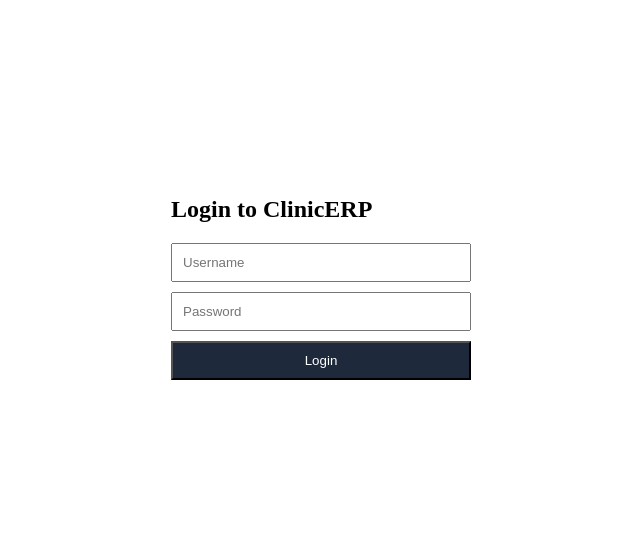
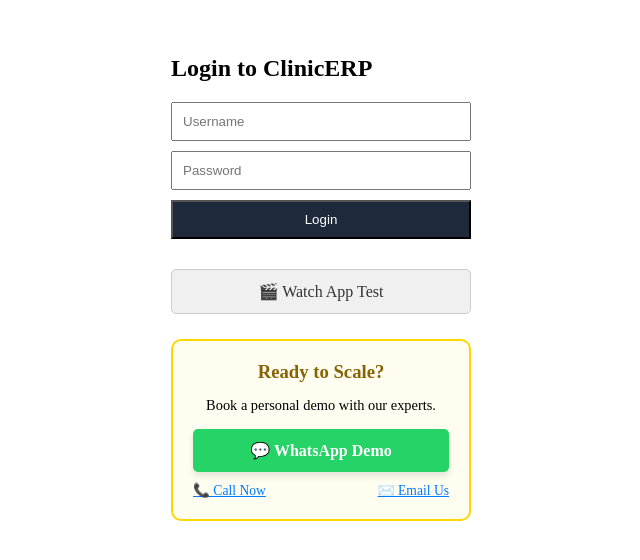
Before and after one commit to FekraSolutions/ClinicERP, a React (Vite) app in the folder ClinicERP/: page /login in a window 1280 px wide. Shown: the part 130-690 px from the top of the page, without its empty margins (319-959 px from the left). Built offline with nearby package versions, Linux system fonts and the light colour scheme.

Commit message:
Login buttons

```diff
--- a/ClinicERP/src/auth/Login.jsx
+++ b/ClinicERP/src/auth/Login.jsx
@@ -54,6 +54,67 @@
         <button type="submit" style={{ padding: "10px", backgroundColor: "#1e293b", color: "white", cursor: "pointer" }}>
           Login
         </button>
+        {/* --- MARKETING SECTION --- */}
+<div style={{ marginTop: '30px', display: 'flex', flexDirection: 'column', gap: '15px' }}>
+
+  {/* 1. WATCH APP TEST BUTTON */}
+  <a
+    href="https://youtu.be/pIg6ZAXfkQI"
+    target="_blank"
+    rel="noopener noreferrer"
+    style={{
+      display: 'block',
+      textAlign: 'center',
+      padding: '12px',
+      backgroundColor: '#f0f0f0',
+      color: '#333',
+      textDecoration: 'none',
+      borderRadius: '5px',
+      fontWeight: '500',
+      border: '1px solid #ccc'
+    }}
+  >
+    🎬 Watch App Test
+  </a>
+
+  {/* 2. BOOK A DEMO NOW (PREMIUM BUTTON) */}
+  <div style={{
+    marginTop: '10px',
+    padding: '20px',
+    border: '2px solid #FFD700',
+    borderRadius: '10px',
+    backgroundColor: '#fffcf0',
+    textAlign: 'center'
+  }}>
+    <h3 style={{ margin: '0 0 10px 0', color: '#856404' }}>Ready to Scale?</h3>
+    <p style={{ fontSize: '0.9rem', marginBottom: '15px' }}>Book a personal demo with our experts.</p>
+
+    <div style={{ display: 'flex', flexDirection: 'column', gap: '10px' }}>
+      {/* WhatsApp - THE "VIP" CONTACT */}
+      <a
+        href="https://wa.me/201060469453"
+        target="_blank"
+        style={{
+          backgroundColor: '#25D366',
+          color: 'white',
+          padding: '12px',
+          borderRadius: '5px',
+          textDecoration: 'none',
+          fontWeight: 'bold',
+          boxShadow: '0 4px 6px rgba(0,0,0,0.1)'
+        }}
+      >
+        💬 WhatsApp Demo
+      </a>
+
+      {/* Call & Email - Simple Links */}
+      <div style={{ display: 'flex', justifyContent: 'space-between', fontSize: '0.85rem' }}>
+        <a href="tel:00201060469453" style={{ color: '#007bff' }}>📞 Call Now</a>
+        <a href="mailto:fekrabusinesssolutions@gmail.com" style={{ color: '#007bff' }}>✉️ Email Us</a>
+      </div>
+    </div>
+  </div>
+</div>
       </form>
     </div>
   )
```
